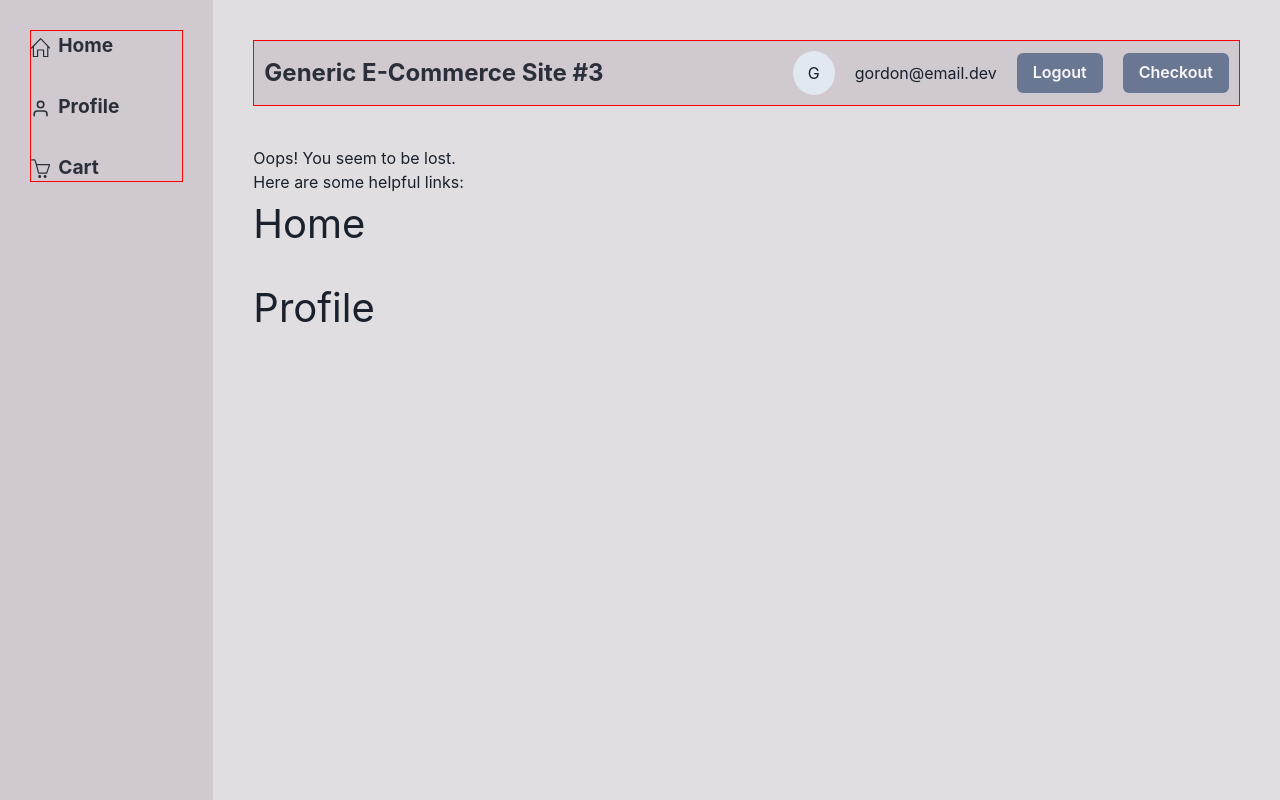
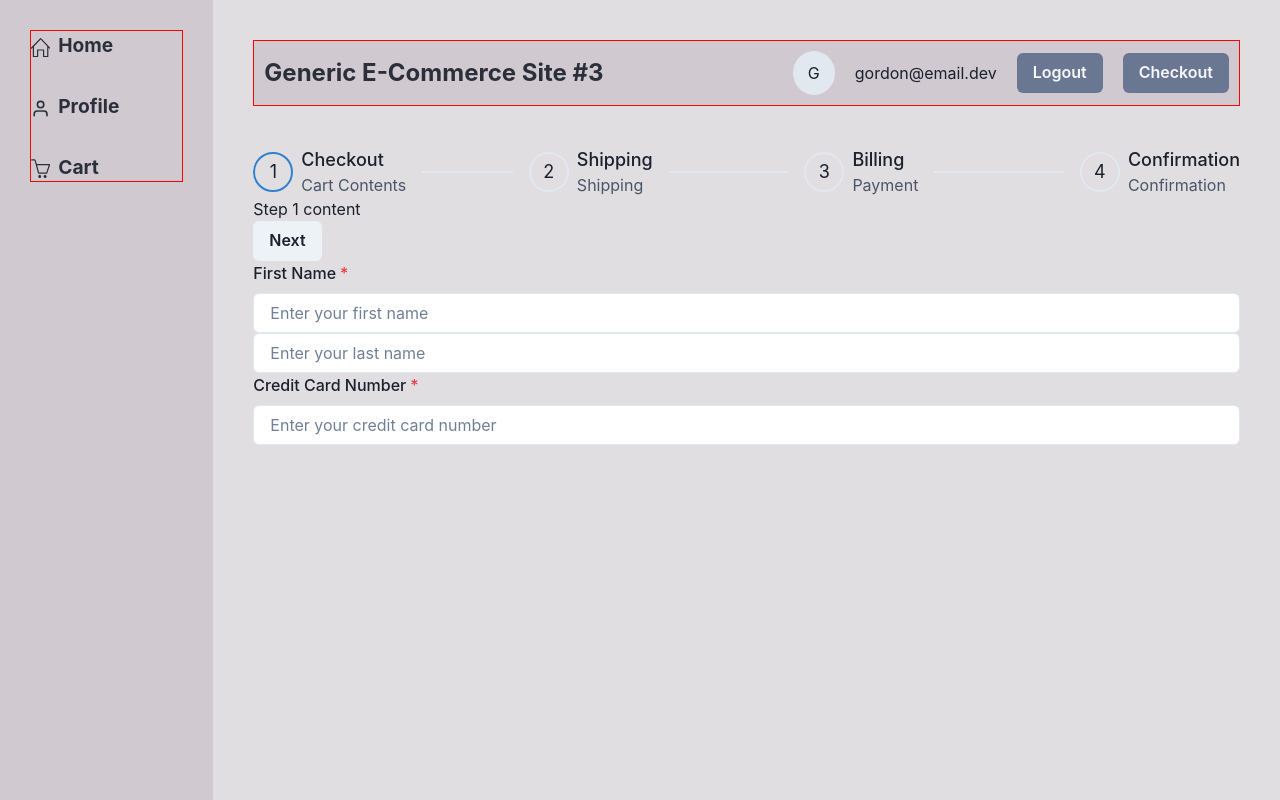
Before and after one commit to gpkarlsson/E_commerce_Placeholder, a React (Vite) app: page /billing in a window 1280 px wide. Built offline with nearby package versions, Linux system fonts and the light colour scheme.

Commit message:
working on stepper

```diff
--- a/client/src/App.jsx
+++ b/client/src/App.jsx
@@ -17,6 +17,8 @@ import Login from './pages/Login'
 import Checkout from './pages/Checkout'
 import NotFound from './pages/NotFound'
 import Shipping from './components/Shipping'
+import Billing from './pages/Billing'
+import Confirmation from './pages/Confirmation'
 
 // router and routes
 const router = createBrowserRouter(
@@ -30,6 +32,8 @@ const router = createBrowserRouter(
       <Route path="login" element={<LoginLayout> <Login /> </LoginLayout>} />
       <Route path="checkout" element={<Checkout />}></Route>
       <Route path="shipping" element={<Shipping />}></Route>
+      <Route path="billing" element={<Billing />}></Route>
+      <Route path="confirmation" element={<Confirmation />}></Route>
     </Route>
   ),
 );
--- a/client/src/components/Stepper.jsx
+++ b/client/src/components/Stepper.jsx
@@ -46,19 +46,19 @@ export default function CheckoutStepper() {
       case 2:
         return (
           <Box>
-            <p>Step 2 content</p>
+            <p>Shipping</p>
             <Link to='/checkout'>
             <Button onClick={handlePrev}>Cart Contents</Button>
             </Link>
             <Link to='/billing'>
-            <Button onClick={handleNext}>Shipping</Button>
+            <Button onClick={handleNext}>Billing</Button>
             </Link>
           </Box>
         );
       case 3:
         return (
           <Box>
-            <p>Step 3 content</p>
+            <p>Billing</p>
             <Link to='/shipping'>
             <Button onClick={handlePrev}>Shipping</Button>
             </Link>
--- a/client/src/pages/Billing.jsx
+++ b/client/src/pages/Billing.jsx
@@ -1,16 +1,19 @@
 import { FormControl, FormLabel, Input } from '@chakra-ui/react'
 import React from 'react'
+import Stepper from '../components/Stepper'
 
 export default function Billing() {
   return (
-    <FormControl isRequired>
-      <FormLabel>First Name</FormLabel>
-      <Input type="text" placeholder="Enter your first name" bg="white" color="brand.400" />
-      <FormLabel>Last Name</FormLabel>
-      <Input type="text" placeholder="Enter your last name" bg="white" color="brand.400" />
-      <FormLabel>Credit Card Number</FormLabel>
-      <Input type="text"  placeholder="Enter your credit card number" bg="white" color="brand.400" />
+    <>
+    <Stepper />
+      <FormControl isRequired>
+        <FormLabel>First Name</FormLabel>
+        <Input type="text" placeholder="Enter your first name" bg="white" color="brand.400" />
+        <Input type="text" placeholder="Enter your last name" bg="white" color="brand.400" />
+        <FormLabel>Credit Card Number</FormLabel>
+        <Input type="text" placeholder="Enter your credit card number" bg="white" color="brand.400" />
+      </FormControl>
+    </>
 
-    </FormControl>
   )
 }
--- a/client/src/pages/Confirmation.jsx
+++ b/client/src/pages/Confirmation.jsx
@@ -1,7 +1,63 @@
 import React from 'react'
 
-export default function Confirmation() {
+import { v4  as uuidv4 } from 'uuid';
+// import faker from '@faker-js/faker';
+
+import { Box, Button, Divider, Heading, Text, VStack } from '@chakra-ui/react';
+
+const OrderConfirmation = () => {
+  // const randomName = faker.name.fullName();
+  // const randomEmail = faker.internet.email();
+  // const randomStreetAddress = faker.address.streetAddress();
+  // const randomCity = faker.address.city();
+  // const randomStateAbbr = faker.address.stateAbbr();
+  // const randomZipCode = faker.address.zipCode();
+  // const productName = faker.commerce.productName();
+  // const productDescription = faker.commerce.productDescription();
+  // const productAdjective = faker.commerce.productAdjective();
+  // const productPrice = faker.commerce.price(100, 200, 0, '$');
+
+  // const ID = uuidv4();
+
+  // const { date, items, totalPrice } = orderDetails;
+
+
   return (
-    <div>Confirmation</div>
-  )
-}
+    // <Box p={4}>
+    //   <Heading as="h2" mb={4} fontSize="xl" fontWeight="bold" color="brand.400">
+    //     Order Confirmation
+    //   </Heading>
+    //   <Divider />
+    //   <VStack mt={4} spacing={4} align="stretch">
+    //     <Box>
+    //       <Text fontWeight="bold">Order ID:</Text>
+    //       {/* <Text>{ID}</Text> */}
+    //     </Box>
+    //     <Box>
+    //       <Text fontWeight="bold">Order Date:</Text>
+    //       {/* <Text>{date}</Text> */}
+    //     </Box>
+    //     <Box>
+    //       <Text fontWeight="bold">Items:</Text>
+    //       <VStack mt={2} spacing={2} align="stretch">
+    //         {items.map((item) => (
+    //           <Box key={item.id}>
+    //             <Text>{productName} x {item.quantity}</Text>
+    //             <Text fontSize="sm" color="gray.500">${item.price} each</Text>
+    //           </Box>
+    //         ))}
+    //       </VStack>
+    //     </Box>
+    //     <Box>
+    //       <Text fontWeight="bold">Total Price:</Text>
+    //       <Text>${totalPrice}</Text>
+    //     </Box>
+    //     <Button mt={4} bg="brand.900" color="white">Continue Shopping</Button>
+    //   </VStack>
+    // </Box>
+
+    <h1>Confirmation</h1>
+    );
+  };
+
+export default OrderConfirmation;
--- a/package.json
+++ b/package.json
@@ -22,7 +22,9 @@
     "react-dom": "^18.2.0",
     "react-icons": "^4.8.0",
     "react-router": "^6.11.1",
-    "react-router-dom": "^6.11.1"
+    "react-router-dom": "^6.11.1",
+    "uuid": "^9.0.0",
+    "uuidv4": "^6.2.13"
   },
   "devDependencies": {
     "@faker-js/faker": "^7.6.0",
```
Also changed, not shown: client/src/components/Confirmation.jsx (deleted, +0 -7 lines), 1 other file (tests, documents, lock files or other folders).
